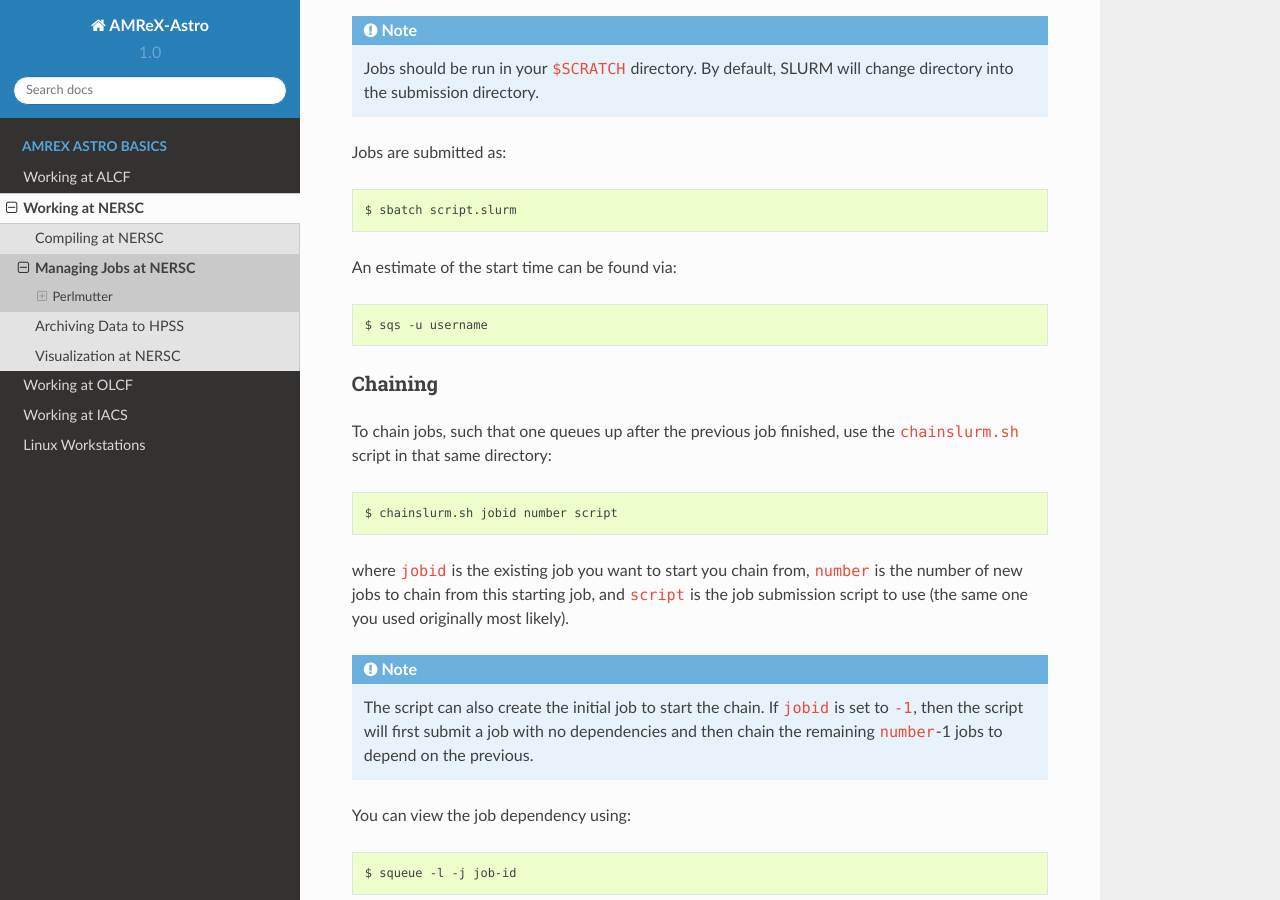
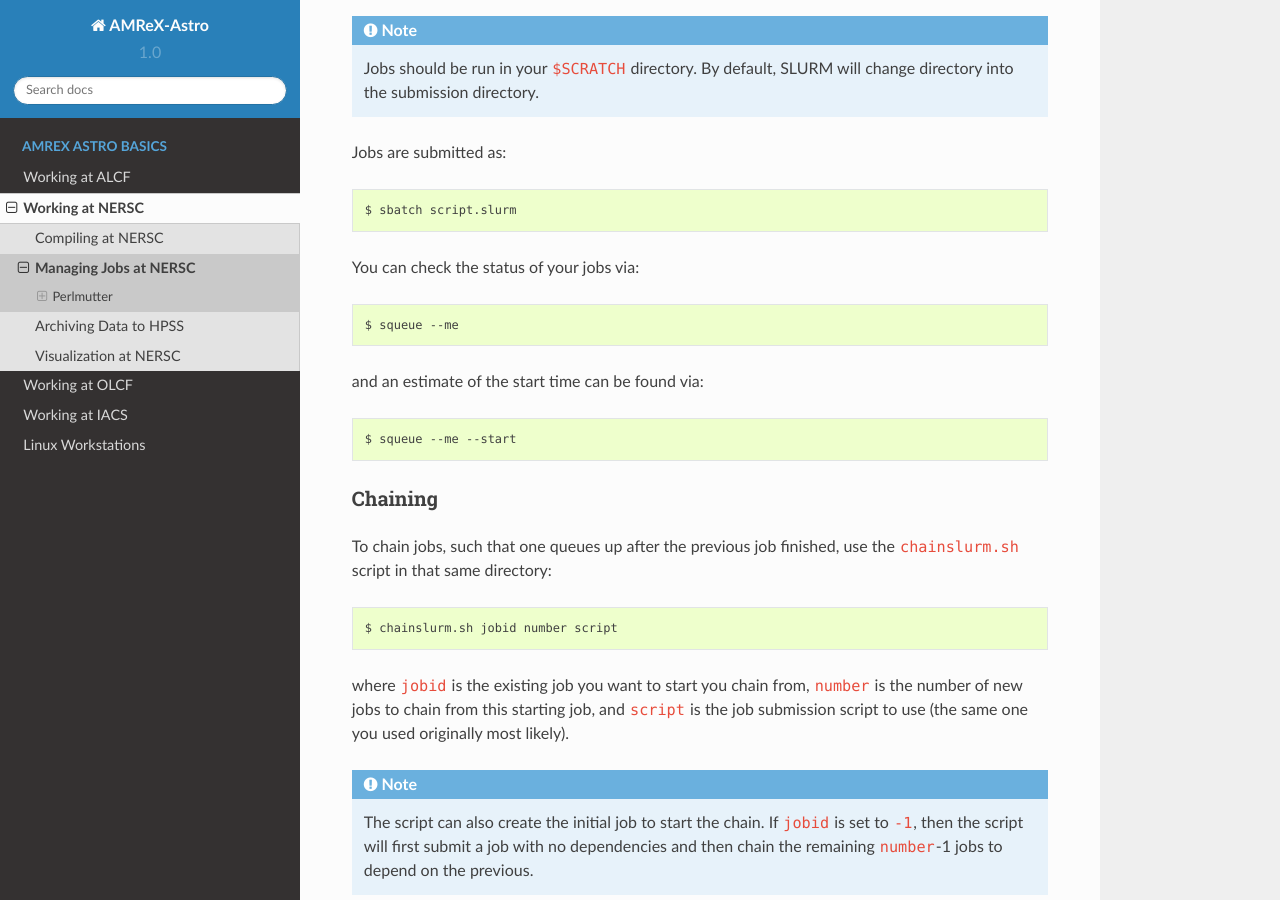
Before and after one commit to AMReX-Astro/workflow, a Sphinx documentation site: the page built from sphinx_docs/source/nersc-workflow.rst, in a window 1280 px wide and 900 px high, scrolled down 593 px. Built offline with Sphinx 7.4.7 and the Read the Docs theme 2.0.0, drawn with Linux system fonts in a browser that asks for light colours.

Commit message:
update NERSC instructions

```diff
--- a/sphinx_docs/source/nersc-workflow.rst
+++ b/sphinx_docs/source/nersc-workflow.rst
@@ -34,12 +34,17 @@ Jobs are submitted as:
 
    sbatch script.slurm
 
-
-An estimate of the start time can be found via:
+You can check the status of your jobs via:
 
 .. prompt:: bash
 
-   sqs -u username
+   squeue --me
+
+and an estimate of the start time can be found via:
+
+.. prompt:: bash
+
+   squeue --me --start
 
 
 Chaining
```
Also changed, not shown: sphinx_docs/source/nersc-compilers.rst (+7 -1 lines).
